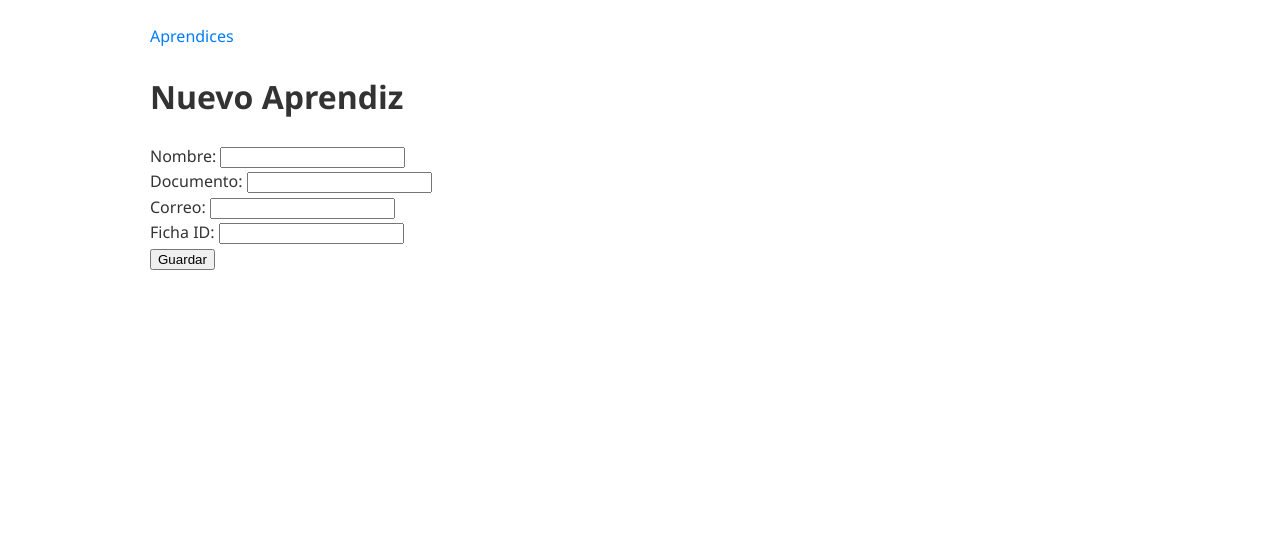
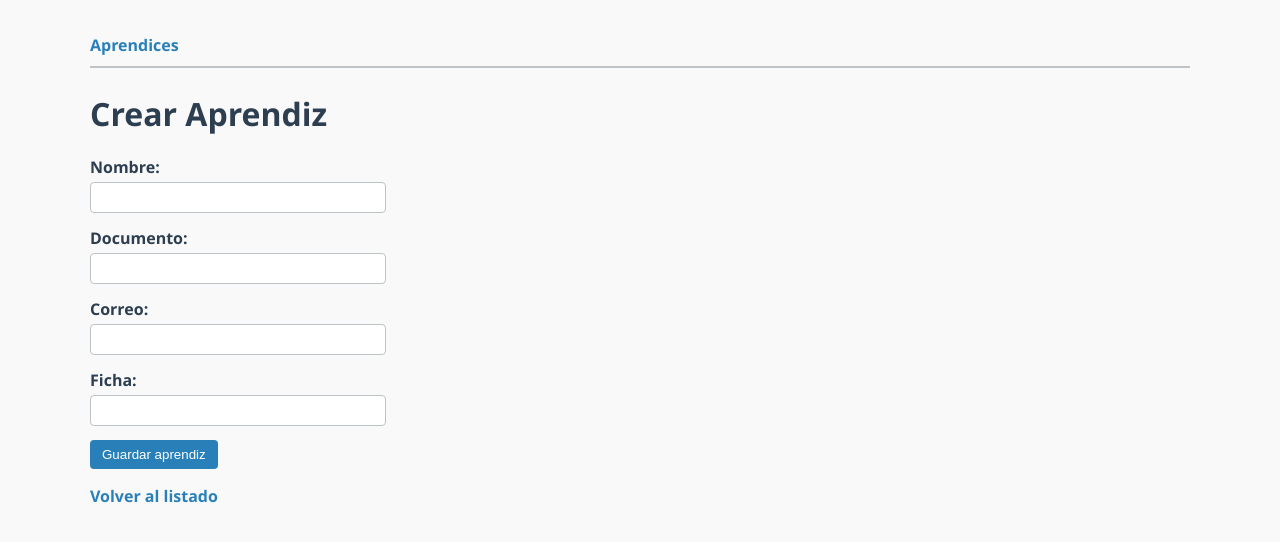
Before and after one commit to SaulR2442/gestor-adso, a Laravel app: page /aprendices/create in a window 1280 px wide. Shown: the top 542 px of the page. Run offline with Laravel 12, Linux system fonts and the light colour scheme.

Commit message:
feat: Semana 4 3 CRUD Completo + Validación (Form Request).

```diff
--- a/app/Http/Controllers/AprendizController.php
+++ b/app/Http/Controllers/AprendizController.php
@@ -2,6 +2,7 @@
 
 namespace App\Http\Controllers;
 
+use App\Http\Requests\StoreUpdateAprendizRequest;
 use App\Models\Aprendiz;
 use Illuminate\Http\Request;
 
@@ -9,47 +10,61 @@ class AprendizController extends Controller
 {
     public function index(Request $request)
     {
-        $search = $request->query('search');
-        $query = Aprendiz::latest();
+        $q = trim((string) $request->query('q', ''));
 
-        if ($search) {
-            $query->where('nombre', 'like', "%{$search}%")
-                  ->orWhere('documento', 'like', "%{$search}%")
-                  ->orWhere('correo', 'like', "%{$search}%");
-        }
+        $aprendices = Aprendiz::query()
+            ->when($q !== '', function ($query) use ($q) {
+                $query->where(function ($subquery) use ($q) {
+                    $subquery
+                        ->where('nombre', 'like', "%{$q}%")
+                        ->orWhere('documento', 'like', "%{$q}%");
+                });
+            })
+            ->oldest()
+            ->paginate(4)
+            ->withQueryString();
 
-        $aprendices = $query->paginate(10)->withQueryString();
-        return view('aprendices.index', compact('aprendices', 'search'));
+        return view('aprendices.index', compact('aprendices', 'q'));
     }
+
     public function create()
     {
-        return view('aprendices.create');
+        $aprendiz = new Aprendiz();
+
+        return view('aprendices.create', compact('aprendiz'));
     }
-    public function store(Request $request)
+
+    public function store(StoreUpdateAprendizRequest $request)
     {
-        $data = $request->validate([
-            'nombre' => ['required', 'string', 'max:120'],
-            'documento' => ['required', 'string', 'max:40', 'unique:aprendices,documento'],
-            'correo' => ['required', 'email', 'max:120', 'unique:aprendices,correo'],
-            'ficha_id' => ['nullable', 'integer'],
-        ]);
-        Aprendiz::create($data);
-        return redirect()->route('aprendices.index')->with('ok', 'Aprendiz creado');
+        Aprendiz::create($request->validated());
+
+        return redirect()
+            ->route('aprendices.index')
+            ->with('ok', 'Aprendiz creado correctamente.');
     }
-    public function show(Aprendiz $aprendiz)
-    {
-        abort(404);
-    }
+
     public function edit(Aprendiz $aprendiz)
     {
-        abort(404);
+        return view('aprendices.edit', compact('aprendiz'));
     }
-    public function update(Request $r, Aprendiz $aprendiz)
-    {
-        abort(404);
+
+    public function update(
+        StoreUpdateAprendizRequest $request,
+        Aprendiz $aprendiz
+    ) {
+        $aprendiz->update($request->validated());
+
+        return redirect()
+            ->route('aprendices.index')
+            ->with('ok', 'Aprendiz actualizado correctamente.');
     }
+
     public function destroy(Aprendiz $aprendiz)
     {
-        abort(404);
+        $aprendiz->delete();
+
+        return redirect()
+            ->route('aprendices.index')
+            ->with('ok', 'Aprendiz eliminado correctamente.');
     }
 }
--- a/app/Models/Aprendiz.php
+++ b/app/Models/Aprendiz.php
@@ -8,7 +8,9 @@ use Illuminate\Database\Eloquent\Model;
 class Aprendiz extends Model
 {
     use HasFactory;
+
     protected $table = 'aprendices';
+
     protected $fillable = [
         'nombre',
         'documento',
--- /dev/null
+++ b/resources/views/aprendices/_form.blade.php
@@ -0,0 +1,60 @@
+@if ($errors->any())
+    <div class="danger">
+        <strong>Se encontraron errores:</strong>
+
+        <ul>
+            @foreach ($errors->all() as $error)
+                <li>{{ $error }}</li>
+            @endforeach
+        </ul>
+    </div>
+@endif
+
+@csrf
+
+<div class="field">
+    <label for="nombre">Nombre:</label>
+    <input
+        id="nombre"
+        type="text"
+        name="nombre"
+        value="{{ old('nombre', $aprendiz->nombre) }}"
+        maxlength="120"
+    >
+</div>
+
+<div class="field">
+    <label for="documento">Documento:</label>
+    <input
+        id="documento"
+        type="text"
+        name="documento"
+        value="{{ old('documento', $aprendiz->documento) }}"
+        maxlength="40"
+    >
+</div>
+
+<div class="field">
+    <label for="correo">Correo:</label>
+    <input
+        id="correo"
+        type="email"
+        name="correo"
+        value="{{ old('correo', $aprendiz->correo) }}"
+        maxlength="120"
+    >
+</div>
+
+<div class="field">
+    <label for="ficha_id">Ficha:</label>
+    <input
+        id="ficha_id"
+        type="number"
+        name="ficha_id"
+        value="{{ old('ficha_id', $aprendiz->ficha_id) }}"
+    >
+</div>
+
+<button type="submit">
+    {{ $buttonText ?? 'Guardar' }}
+</button>
--- a/resources/views/aprendices/create.blade.php
+++ b/resources/views/aprendices/create.blade.php
@@ -1,24 +1,22 @@
 @extends('layouts.app')
-@section('title','Nuevo Aprendiz')
+
+@section('title', 'Crear Aprendiz')
+
 @section('content')
-<h1>Nuevo Aprendiz</h1>
 
-@if ($errors->any())
-    <div style="color: red;">
-        <ul>
-            @foreach ($errors->all() as $error)
-                <li>{{ $error }}</li>
-            @endforeach
-        </ul>
-    </div>
-@endif
+<h1>Crear Aprendiz</h1>
 
 <form action="{{ route('aprendices.store') }}" method="POST">
-    @csrf
-    <label>Nombre: <input name="nombre" value="{{ old('nombre') }}" required></label><br>
-    <label>Documento: <input name="documento" value="{{ old('documento') }}" required></label><br>
-    <label>Correo: <input type="email" name="correo" value="{{ old('correo') }}" required></label><br>
-    <label>Ficha ID: <input type="number" name="ficha_id" value="{{ old('ficha_id') }}"></label><br>
-    <button>Guardar</button>
+    @include('aprendices._form', [
+        'aprendiz' => $aprendiz,
+        'buttonText' => 'Guardar aprendiz',
+    ])
 </form>
+
+<p>
+    <a href="{{ route('aprendices.index') }}">
+        Volver al listado
+    </a>
+</p>
+
 @endsection
--- a/resources/views/layouts/app.blade.php
+++ b/resources/views/layouts/app.blade.php
@@ -1,107 +1,166 @@
-<!doctype html>
+<!DOCTYPE html>
 <html lang="es">
+<head>
+    <meta charset="UTF-8">
+    <meta
+        name="viewport"
+        content="width=device-width, initial-scale=1.0"
+    >
 
-<head>
-    <meta charset="utf-8">
-    <title>@yield('title','Gestor ADSO')</title>
-    <meta name="viewport" content="width=device-width, initial-scale=1">
+    <title>@yield('title', 'Gestor ADSO')</title>
+
     <style>
+        :root {
+            --primary-color: #2980b9;
+            --text-color: #2c3e50;
+            --bg-color: #ecf0f1;
+            --border-color: #bdc3c7;
+            --success-bg: #d6eaf8;
+            --success-border: #aed6f1;
+            --danger-bg: #f2d7d5;
+            --danger-border: #e6b0aa;
+            --danger-color: #c0392b;
+        }
+
         body {
-            max-width: 980px;
+            max-width: 1100px;
             margin: 24px auto;
+            padding: 0 16px;
             font-family: 'Segoe UI', Tahoma, Geneva, Verdana, sans-serif;
-            color: #333;
-            line-height: 1.6;
+            color: var(--text-color);
+            background-color: #f9f9f9;
+        }
+
+        nav {
+            margin-bottom: 24px;
+            padding: 10px 0;
+            border-bottom: 2px solid var(--border-color);
+        }
+
+        nav a,
+        a {
+            color: var(--primary-color);
+            text-decoration: none;
+            font-weight: bold;
+        }
+
+        .flash {
+            background: var(--success-bg);
+            border: 1px solid var(--success-border);
+            color: #1b4f72;
+            padding: 10px;
+            margin: 12px 0;
+        }
+
+        .danger {
+            background: var(--danger-bg);
+            border: 1px solid var(--danger-border);
+            color: var(--danger-color);
+            padding: 10px;
+            margin: 12px 0;
+        }
+
+        .field {
+            margin-bottom: 14px;
+        }
+
+        .field label {
+            display: block;
+            font-weight: bold;
+            margin-bottom: 4px;
+        }
+
+        input {
+            padding: 7px;
+            min-width: 280px;
+            border: 1px solid var(--border-color);
+            border-radius: 4px;
+        }
+
+        button,
+        .button {
+            display: inline-block;
+            padding: 7px 12px;
+            cursor: pointer;
+            background-color: var(--primary-color);
+            color: white;
+            border: none;
+            border-radius: 4px;
+        }
+
+        .toolbar {
+            display: flex;
+            gap: 16px;
+            align-items: center;
+            justify-content: space-between;
+            margin: 16px 0;
+            flex-wrap: wrap;
+        }
+
+        .search-form {
+            display: flex;
+            gap: 8px;
+            align-items: center;
+            flex-wrap: wrap;
         }
 
         table {
             width: 100%;
             border-collapse: collapse;
-            margin-top: 20px;
+            margin-top: 12px;
+            background: white;
         }
 
-        table, th, td {
-            border: 1px solid #ddd;
-        }
-
-        th, td {
-            padding: 12px;
+        th,
+        td {
+            border: 1px solid var(--border-color);
+            padding: 8px;
             text-align: left;
         }
 
         th {
-            background-color: #f4f4f4;
+            background: #e5e8e8;
         }
 
-        nav a {
-            margin-right: 12px;
-            color: #007bff;
-            text-decoration: none;
+        .actions {
+            white-space: nowrap;
         }
 
-        .flash {
-            background: #d4edda;
-            color: #155724;
-            padding: 10px;
-            border-radius: 5px;
-            margin-bottom: 15px;
-            border: 1px solid #c3e6cb;
+        .actions form {
+            display: inline;
+            margin-left: 8px;
         }
 
-        /* Estilos para la paginación de Laravel */
-        nav[role="navigation"] {
-            display: flex;
-            justify-content: center;
-            align-items: center;
-            flex-wrap: wrap; /* Permitir que los elementos se envuelvan si es necesario */
-            gap: 10px;
-            margin-top: 50px;
-            padding: 10px;
-            background: #f8f9fa;
-            border-radius: 8px;
+        .danger-button {
+            background-color: var(--danger-color);
         }
 
-        /* Ocultar el texto de "Showing..." */
-        nav[role="navigation"] .hidden {
-            display: none !important;
+        .pagination {
+            margin-top: 18px;
         }
 
-        /* Estilo base para los enlaces y spans de paginación */
-        nav[role="navigation"] a,
-        nav[role="navigation"] span {
-            padding: 8px 12px;
-            border: 1px solid #ddd;
-            text-decoration: none;
-            color: #007bff;
-            border-radius: 4px;
-            background: white;
-            display: flex; /* Asegurar alineación interna */
-            align-items: center;
-            justify-content: center;
-        }
-
-        /* Estilo para el número de página activo */
-        nav[role="navigation"] span[aria-current="page"] {
-            background-color: #007bff;
-            color: white;
-            border-color: #007bff;
-        }
-
-        /* Eliminar estilos extraños que parecen estar causando bordes dobles o cajas vacías */
-        nav[role="navigation"] div,
-        nav[role="navigation"] span[aria-hidden="true"] {
-            border: none !important;
-            background: transparent !important;
+        .pagination svg,
+        nav[role="navigation"] svg {
+            width: 18px;
+            height: 18px;
         }
     </style>
 </head>
+<body>
 
-<body>
     <nav>
-        <a href="/aprendices">Aprendices</a>
+        <a href="{{ route('aprendices.index') }}">
+            Aprendices
+        </a>
     </nav>
-    @if(session('ok'))<div class="flash">{{ session('ok') }}</div>@endif
+
+    @if (session('ok'))
+        <div class="flash">
+            {{ session('ok') }}
+        </div>
+    @endif
+
     @yield('content')
+
 </body>
-
 </html>
--- a/routes/web.php
+++ b/routes/web.php
@@ -2,7 +2,10 @@
 use Illuminate\Support\Facades\Route;
 use App\Http\Controllers\AprendizController;
 Route::redirect('/', '/aprendices');
-Route::resource('aprendices', AprendizController::class);
+
+Route::resource('aprendices', AprendizController::class)
+    ->parameters(['aprendices' => 'aprendiz'])
+    ->except(['show']);
 
 // Route::get('/ping', fn() => 'pong');
 // Route::get('/hola/{nombre}', fn($nombre) => "Hola, $nombre");
```
Also changed, not shown: app/Http/Requests/StoreUpdateAprendizRequest.php (added, +63 -0 lines), resources/views/aprendices/edit.blade.php (added, +26 -0 lines), resources/views/aprendices/index.blade.php (+58 -19 lines), README.md.
